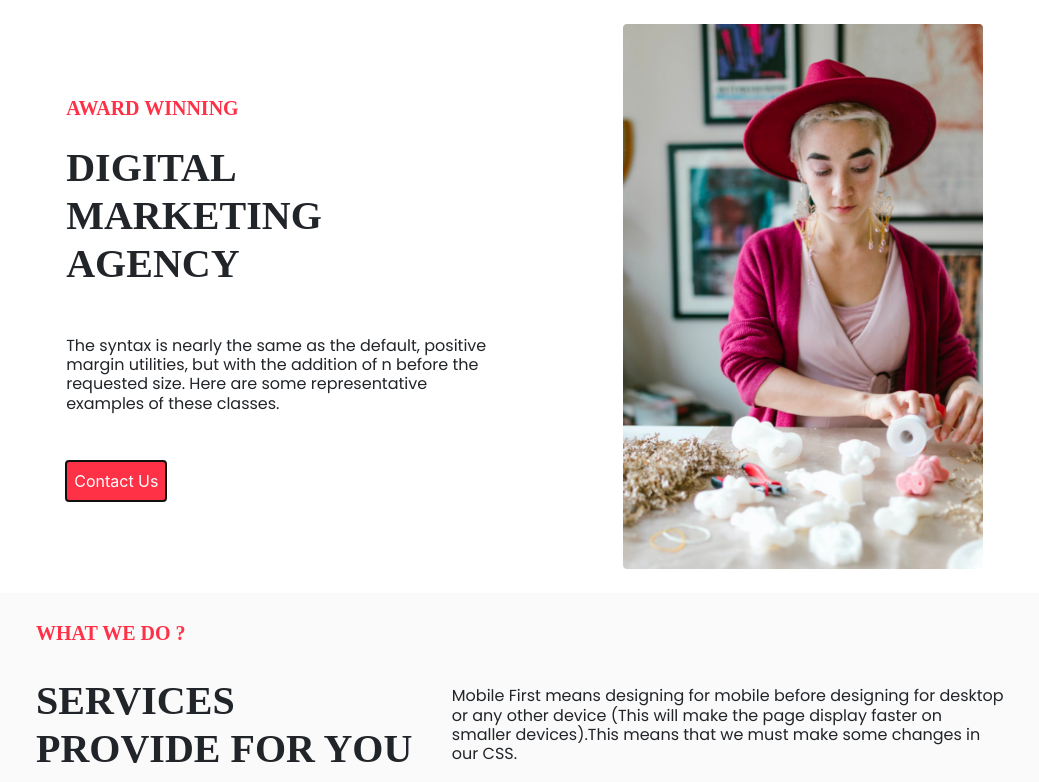
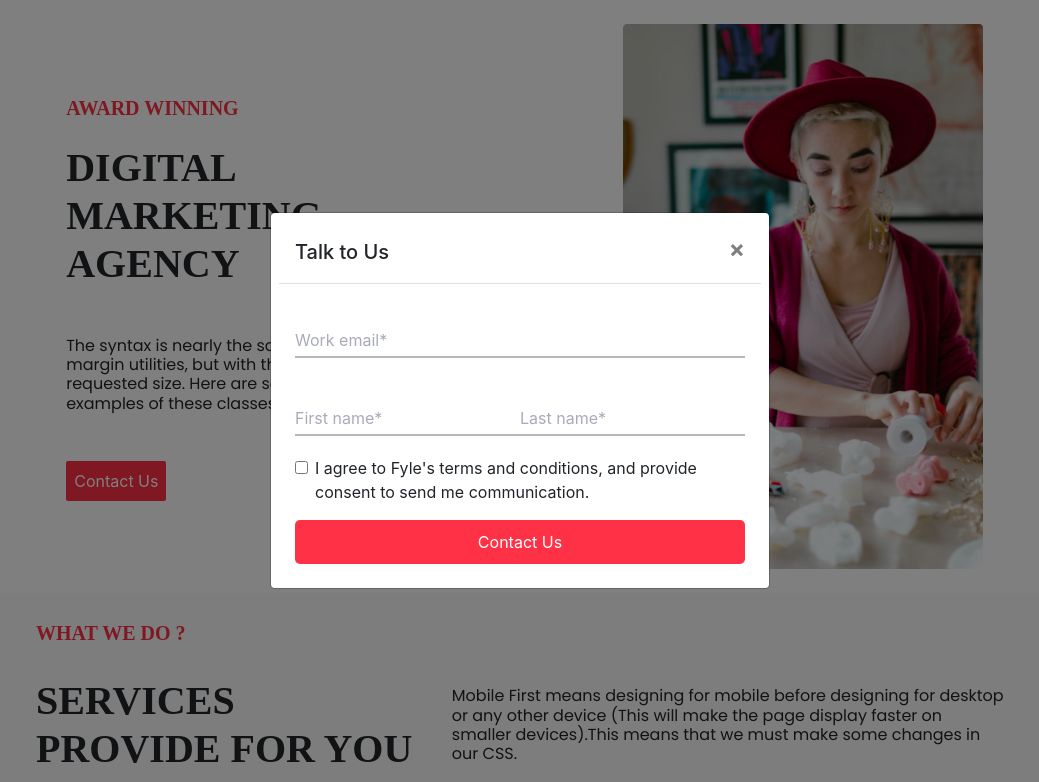
Before and after one commit to ThisisMS11/Home_Page_Design_Asssignment, a plain HTML site: page index.html in a window 1280 px wide. Both pictures are taken after a click on the button "Contact Us". Shown: the top 782 px of the page, without its empty margins (120-1159 px from the left). Drawn offline with nearby package versions, Linux system fonts and the light colour scheme; a web font is replaced by a local one.

Commit message:
Feature :Form Filling and integration with app.getforms

```diff
--- a/index.html
+++ b/index.html
@@ -17,8 +17,10 @@
     <link rel="stylesheet" href="./styles/feedback.css">
     <link rel="stylesheet" href="./styles/footer.css">
     <link rel="stylesheet" href="./styles/utilityClasses.css">
+    <link rel="stylesheet" href="./styles/modal.css">
     <link rel="stylesheet" href="./styles/fonts.css">
     <script src="./js/corosuel.js" defer> </script>
+    <script src="./js/form.js" defer> </script>
 </head>
 
 <body>
@@ -52,6 +54,49 @@
 
         </div>
     </section>
+
+    <!-- MODAL CODE STARTS -->
+    <div class="modal fade" id="exampleModal" tabindex="-1" aria-labelledby="exampleModalLabel" aria-hidden="true">
+        <div class="modal-dialog modal-dialog-centered">
+
+            <div class="modal-content p-2">
+                <div class="modal-header">
+                    <h5 class="modal-title" id="exampleModalLabel">Talk to Us</h5>
+                    <button type="button" class="close" data-dismiss="modal" aria-label="Close">
+                        <span aria-hidden="true">&times;</span>
+                    </button>
+                </div>
+
+                <div class="modal-body">
+                    <form id="contactForm" method="post" action="https://getform.io/f/nbdowxwa">
+                        <div class="mt-3 floating-label-container">
+                            <input type="email" name="email" class="custom-form-control" id="workEmail" required>
+                            <label for="workEmail" class="floating-label">Work email*</label>
+                        </div>
+                        <div class="d-flex justify-content-between mt-3">
+                            <div class="floating-label-container">
+                                <input type="text" name="firstname" class="custom-form-control" id="firstName" required>
+                                <label for="firstName" class="floating-label">First name*</label>
+                            </div>
+                            <div class="floating-label-container">
+                                <input type="text" name="lastname" class="custom-form-control" id="lastName" required>
+                                <label for="lastName" class="floating-label">Last name*</label>
+                            </div>
+                        </div>
+
+                        <div class="form-group form-check">
+                            <input type="checkbox" name="checkbox" class="form-check-input" id="termsCheck" required>
+                            <label class="form-check-label" for="termsCheck">
+                                I agree to Fyle's terms and conditions, and provide consent to send me communication.
+                            </label>
+                        </div>
+                        <button type="submit" id="form-button">Contact Us</button>
+                    </form>
+                </div>
+            </div>
+        </div>
+    </div>
+    <!-- MODAL CODE ENDS -->
 
     <!-- WHAT WE DO SECTION  -->
     <section class="services">
--- /dev/null
+++ b/js/form.js
@@ -0,0 +1,11 @@
+$(document).ready(function () {
+    $('.custom-form-control').on('focus', function () {
+        $(this).siblings('label').addClass('active');
+    });
+
+    $('.custom-form-control').on('blur', function () {
+        if ($(this).val() === '') {
+            $(this).siblings('label').removeClass('active');
+        }
+    });
+});
--- /dev/null
+++ b/styles/modal.css
@@ -0,0 +1,63 @@
+/* Custom styles for the form controls */
+.custom-form-control {
+    border: none;
+    border-bottom: 2px solid #b6b5ba;
+    border-radius: 0;
+    outline: none;
+    width: 100%;
+    padding: 8px 0;
+    margin-bottom: 20px;
+    font-size: 16px;
+}
+
+/* Adjust label position */
+.floating-label-container {
+    position: relative;
+}
+
+.floating-label {
+    position: absolute;
+    top: 40%;
+    left: 0;
+    font-size: 16px;
+    color: #6F718F99;
+    transition: 0.2s ease all;
+    transform: translateY(-50%);
+    pointer-events: none;
+    margin-bottom: 1px;
+}
+
+.custom-form-control:focus~.floating-label,
+.floating-label.active {
+    top: -10px;
+    left: 0;
+    font-size: 12px;
+    color: #b6b5ba;
+}
+
+
+/* Style the checkbox and button */
+.form-check-input {
+    margin-top: 5px;
+    margin-right: 10px;
+    border :solid 2px #f15b6a !important;
+
+}
+
+#form-button {
+    background-color: #b6b5ba;
+    display: block;
+    color: white;
+    border: none;
+    padding: 10px 20px;
+    margin: 0px auto;
+    cursor: pointer;
+    font-size: 16px;
+    width: 100%;
+    background-color: #FF3147;
+    border-radius: 5px;
+}
+
+#form-button:hover {
+    background-color: #f15b6a;
+}
```
